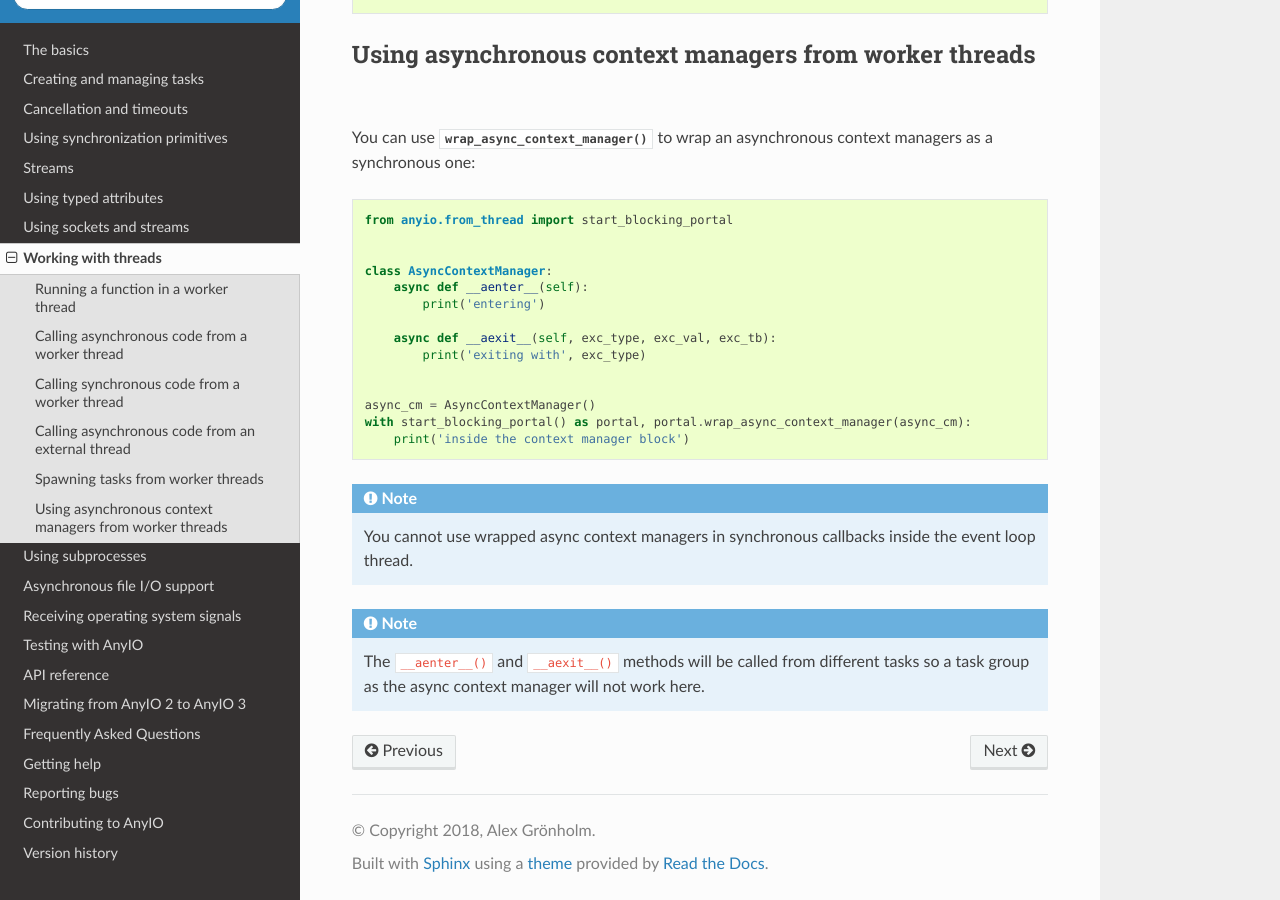
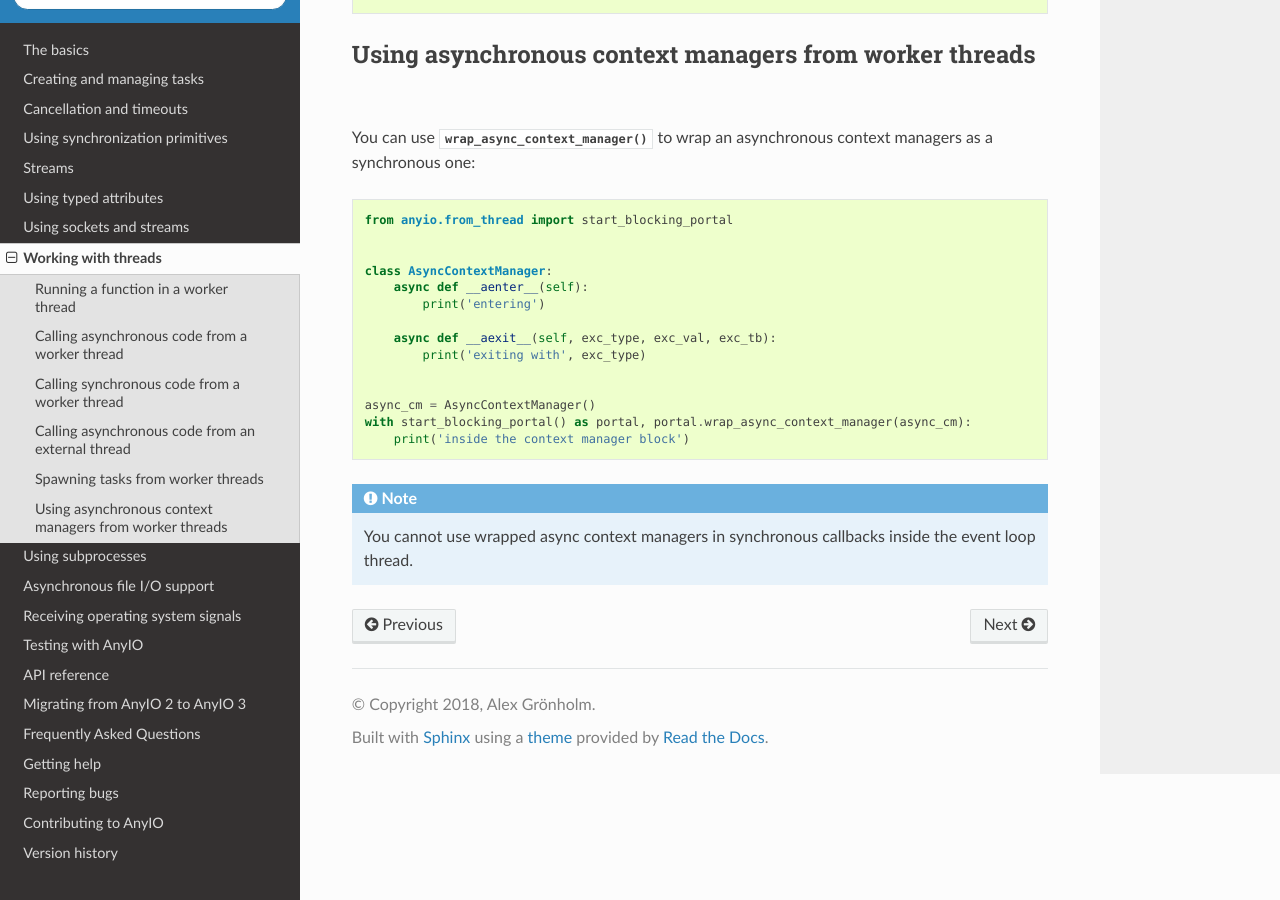
Before and after one commit to agronholm/anyio, a Sphinx documentation site: the page built from docs/threads.rst, in a window 1280 px wide and 900 px high, scrolled down 3354 px. Built offline with Sphinx 7.4.7 and the Read the Docs theme 2.0.0, drawn with Linux system fonts in a browser that asks for light colours.

Commit message:
Removed old note about wrap_async_context_manager using multiple tasks (#337)

```diff
--- a/docs/threads.rst
+++ b/docs/threads.rst
@@ -177,6 +177,3 @@ managers as a synchronous one::
 
 .. note:: You cannot use wrapped async context managers in synchronous callbacks inside the event
           loop thread.
-
-.. note:: The ``__aenter__()`` and ``__aexit__()`` methods will be called from different
-          tasks so a task group as the async context manager will not work here.
```
